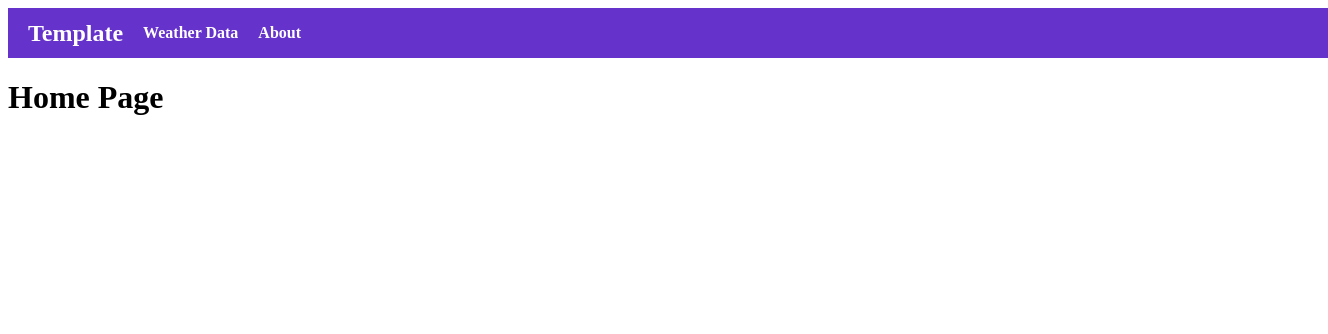
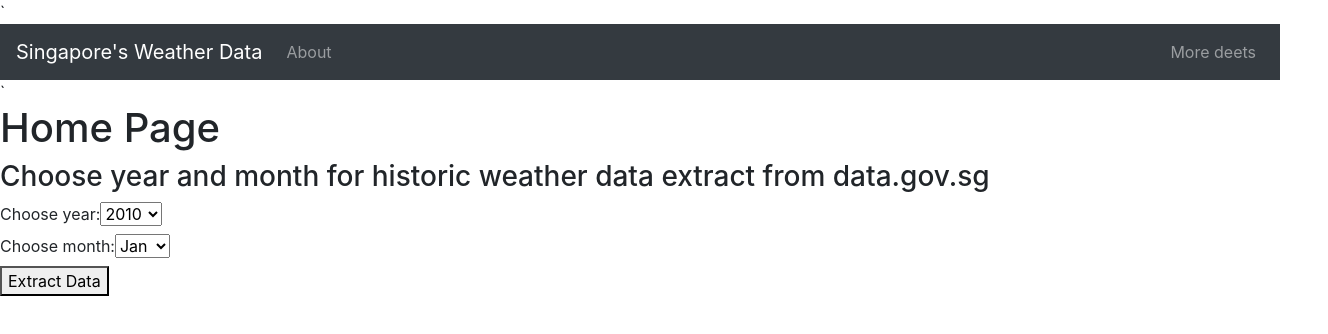
Before and after one commit to edangx100/weatherData, a React (Create React App) app: page / in a window 1280 px wide. Shown: the top 334 px of the page, 1328 px wide, since content can reach past the window. Built offline with nearby package versions, Linux system fonts and the light colour scheme.

Commit message:
add bootstrap

```diff
--- a/package.json
+++ b/package.json
@@ -6,7 +6,9 @@
     "@testing-library/jest-dom": "^5.14.1",
     "@testing-library/react": "^11.2.7",
     "@testing-library/user-event": "^12.8.3",
+    "bootstrap": "^4.6.0",
     "react": "^17.0.2",
+    "react-bootstrap": "^1.6.1",
     "react-dom": "^17.0.2",
     "react-router-dom": "^5.2.0",
     "react-scripts": "4.0.3",
--- a/src/components/Dashboard.js
+++ b/src/components/Dashboard.js
@@ -8,8 +8,8 @@ const DAYS28 = ["01", "02", "03", "04", "05", "06", "07", "08", "09", "10", "11"
 const DAYS29 = ["01", "02", "03", "04", "05", "06", "07", "08", "09", "10", "11", "12", "13", "14", "15", "16", "17", "18", "19", "20", "21", "22", "23", "24", "25", "26", "27", "28", "29"]
 const DAYS30 = ["01", "02", "03", "04", "05", "06", "07", "08", "09", "10", "11", "12", "13", "14", "15", "16", "17", "18", "19", "20", "21", "22", "23", "24", "25", "26", "27", "28", "29", "30" ]
 const DAYS31 = ["01", "02", "03", "04", "05", "06", "07", "08", "09", "10", "11", "12", "13", "14", "15", "16", "17", "18", "19", "20", "21", "22", "23", "24", "25", "26", "27", "28", "29", "30", "31" ]
-const HOURS = ["00","01","02"];
-// const HOURS = ["00","01","02","03","04","05","06","07","08","09","10","11","12","13","14","15","16","17","18","19","20","21","22","23"];
+// const HOURS = ["00","01","02"];
+const HOURS = ["00","01","02","03","04","05","06","07","08","09","10","11","12","13","14","15","16","17","18","19","20","21","22","23"];
 
 
 function determineDaysInMonth ( year, month ) {
@@ -59,7 +59,7 @@ function Dashboard() {
 
     const inputYear = 2020;
     const inputMonthStart = 3;
-    const inputMonthEnd = 8;
+    const inputMonthEnd = 3;
 
     // let monthsArray = [];
     let daysArray = [];
@@ -76,11 +76,6 @@ function Dashboard() {
     useEffect(() => {
 
         const fetchList = [];
-
-        // for ( const day of daysArray )
-        //   for ( const hour of HOURS ) {
-        //       fetchList.push( fetch(`https://api.data.gov.sg/v1/environment/air-temperature?date_time=2020-02-${day}T${hour}%3A00%3A00`) );
-        //   }
 
         // Push by month
         for ( const month of monthSpan )
@@ -134,7 +129,7 @@ function Dashboard() {
 
   return (
     <>
-      <h1>Dashboard Page</h1>
+    <h1>Historic Temperature Readings</h1>
 
     <table>
       <tr>
--- a/src/components/Header.js
+++ b/src/components/Header.js
@@ -1,13 +1,31 @@
 import React from "react";
 import { Link } from "react-router-dom"
+import {Navbar, Nav} from "react-bootstrap"
+import 'bootstrap/dist/css/bootstrap.min.css';
+
 function Header() {
 
   return (
-    <div className="nav">
-      <div className="nav-item"><span className="nav-logo"><Link to="/">Template</Link></span></div>
-      <div className="nav-item"><Link to="/weathers">Weather Data</Link></div>
-      <div className="nav-item"><Link to="/about">About</Link></div>
-   </div>
+  //   <div className="nav">
+  //     <div className="nav-item"><span className="nav-logo"><Link to="/">Template</Link></span></div>
+  //     <div className="nav-item"><Link to="/weathers">Weather Data</Link></div>
+  //     <div className="nav-item"><Link to="/about">About</Link></div>
+  //  </div>
+
+    <>
+    `<Navbar collapseOnSelect expand="lg" bg="dark" variant="dark">
+      <Navbar.Brand href="/">Singapore's Weather Data</Navbar.Brand>
+      <Navbar.Toggle aria-controls="responsive-navbar-nav" />
+      <Navbar.Collapse id="responsive-navbar-nav">
+        <Nav className="mr-auto">
+          <Nav.Link href="/about">About</Nav.Link>
+        </Nav>
+        <Nav>
+          <Nav.Link href="#deets">More deets</Nav.Link>
+        </Nav>
+      </Navbar.Collapse>
+    </Navbar>`
+    </>
   );
 }
 
--- a/src/components/Home.js
+++ b/src/components/Home.js
@@ -1,9 +1,58 @@
-import React from "react";
+import React, {Link} from "react";
+import { useHistory } from "react-router-dom";
 
 function Home() {
 
+  const history = useHistory();
+
+  const redirect = () =>{
+    history.push("/weathers");
+  }
+
   return (
-    <h1>Home Page</h1>
+    <>
+      <h1>Home Page</h1>
+
+      <h3>Choose year and month for historic weather data extract from data.gov.sg</h3>
+
+      <label for="year">Choose year:</label>
+      <select id="year" name="year">
+        <option value="2010">2010</option>
+        <option value="2011">2011</option>
+        <option value="2012">2012</option>
+        <option value="2013">2013</option>
+        <option value="2014">2014</option>
+        <option value="2015">2015</option>
+        <option value="2016">2016</option>
+        <option value="2017">2017</option>
+        <option value="2018">2018</option>
+        <option value="2019">2019</option>
+        <option value="2020">2020</option>
+        <option value="2021">2021</option>
+      </select>
+      <br/>
+
+      <label for="month">Choose month:</label>
+      <select id="month" name="month">
+        <option value="01">Jan</option>
+        <option value="02">Feb</option>
+        <option value="03">Mar</option>
+        <option value="04">Apr</option>
+        <option value="05">May</option>
+        <option value="06">Jun</option>
+        <option value="07">Jul</option>
+        <option value="08">Aug</option>
+        <option value="09">Sep</option>
+        <option value="10">Oct</option>
+        <option value="11">Nov</option>
+        <option value="12">Dec</option>
+      </select>
+
+      <br/>
+      <div>
+        <button onClick={redirect}>Extract Data</button>
+      </div>
+    </>
   );
 }
 
```
Also changed, not shown: public/sg_map.png (added), 1 other file (tests, documents, lock files or other folders).
